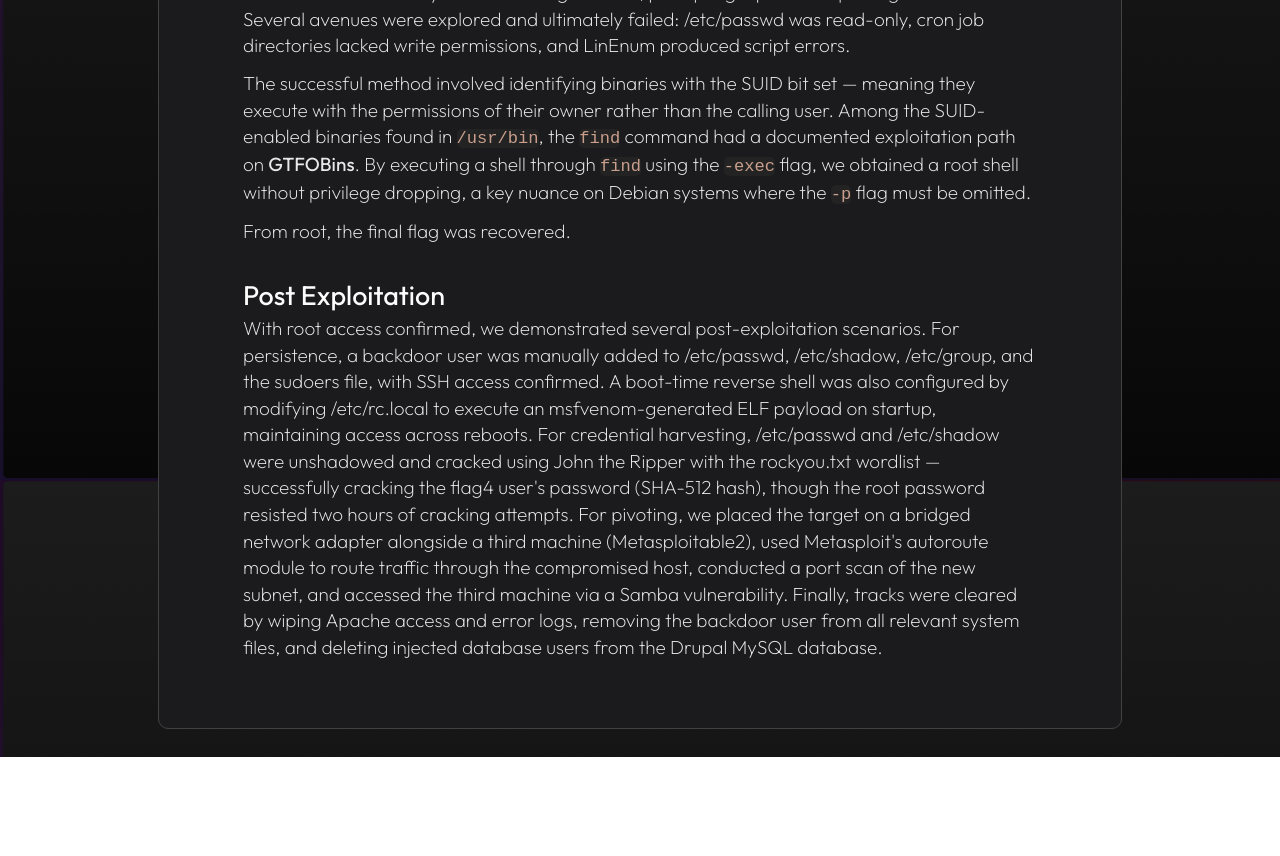
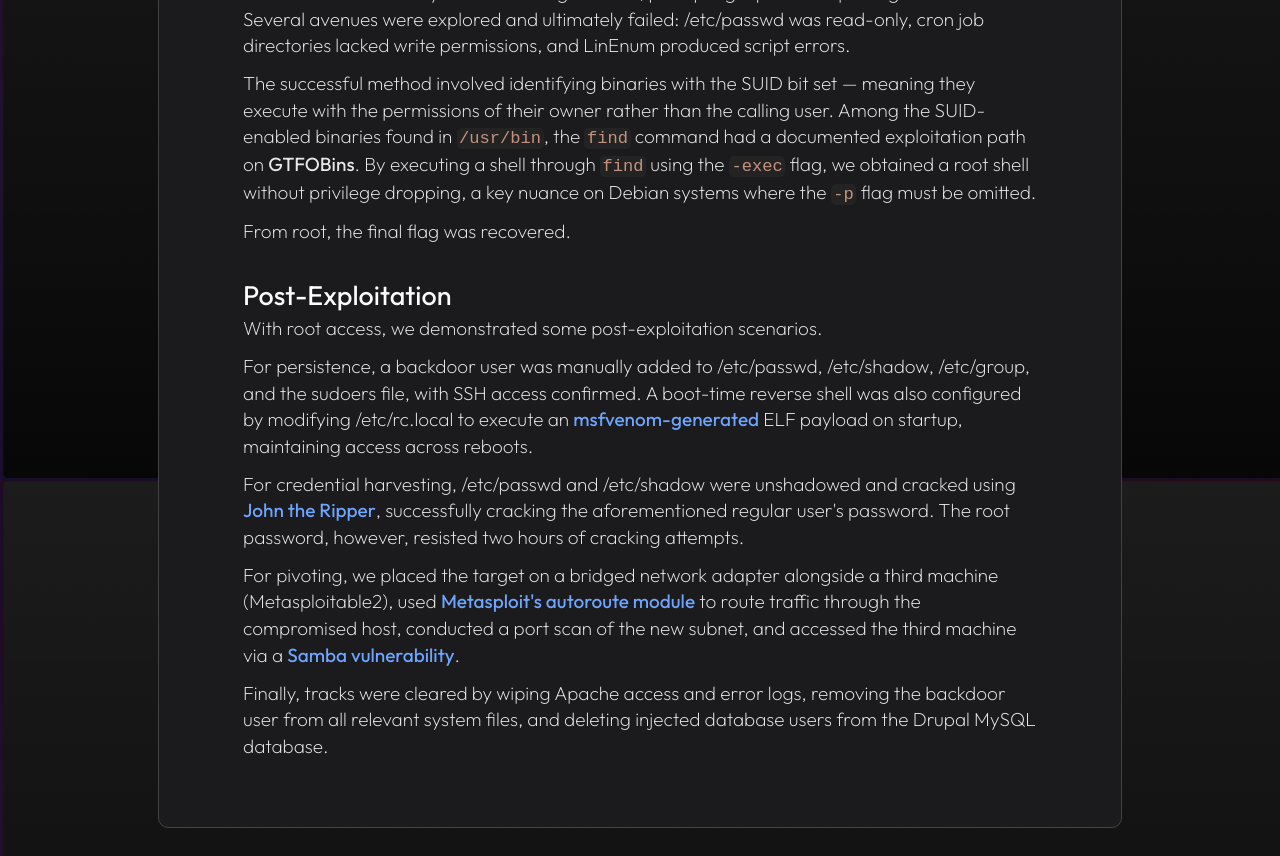
Before and after one commit to hedi3489/my-portfolio, a React (Vite) app: page /projects/black-box-penetration in a window 1280 px wide. Shown: the part 1940-2796 px from the top of the page. Before the commit the page ends 2697 px from the top, so only its background shows below. Built offline with nearby package versions, Linux system fonts and the light colour scheme.

Commit message:
updated post exp

```diff
--- a/src/pages/BlackBoxPenProject.jsx
+++ b/src/pages/BlackBoxPenProject.jsx
@@ -60,8 +60,17 @@ function BlackBoxPenPage() {
                         <>Shell access was initially limited to a regular user, prompting a pursuit of privilege escalation. Several avenues were explored and ultimately failed: /etc/passwd was read-only, cron job directories lacked write permissions, and LinEnum produced script errors.</>,
                         <>The successful method involved identifying binaries with the SUID bit set — meaning they execute with the permissions of their owner rather than the calling user. Among the SUID-enabled binaries found in <code>/usr/bin</code>, the <code>find</code> command had a documented exploitation path on <b>GTFOBins</b>. By executing a shell through <code>find</code> using the <code>-exec</code> flag, we obtained a root shell without privilege dropping, a key nuance on Debian systems where the <code>-p</code> flag must be omitted.</>, <>From root, the final flag was recovered.</>]} />
 
-                    <TextSection className="text-section" title="Post Exploitation" paragraphs={[
-                        <>With root access confirmed, we demonstrated several post-exploitation scenarios. For persistence, a backdoor user was manually added to /etc/passwd, /etc/shadow, /etc/group, and the sudoers file, with SSH access confirmed. A boot-time reverse shell was also configured by modifying /etc/rc.local to execute an msfvenom-generated ELF payload on startup, maintaining access across reboots. For credential harvesting, /etc/passwd and /etc/shadow were unshadowed and cracked using John the Ripper with the rockyou.txt wordlist — successfully cracking the flag4 user's password (SHA-512 hash), though the root password resisted two hours of cracking attempts. For pivoting, we placed the target on a bridged network adapter alongside a third machine (Metasploitable2), used Metasploit's autoroute module to route traffic through the compromised host, conducted a port scan of the new subnet, and accessed the third machine via a Samba vulnerability. Finally, tracks were cleared by wiping Apache access and error logs, removing the backdoor user from all relevant system files, and deleting injected database users from the Drupal MySQL database.</>]} />
+                    <TextSection className="text-section" title="Post-Exploitation" paragraphs={[
+                        <>With root access, we demonstrated some post-exploitation scenarios.</>,
+
+                        <>For persistence, a backdoor user was manually added to /etc/passwd, /etc/shadow, /etc/group, and the sudoers file, with SSH access confirmed. A boot-time reverse shell was also configured by modifying /etc/rc.local to execute an <b className='accented'>msfvenom-generated</b> ELF payload on startup, maintaining access across reboots.</>,
+
+                        <>For credential harvesting, /etc/passwd and /etc/shadow were unshadowed and cracked using <b className='accented'>John the Ripper</b>, successfully cracking the aforementioned regular user's password. The root password, however, resisted two hours of cracking attempts.</>,
+
+                        <>For pivoting, we placed the target on a bridged network adapter alongside a third machine (Metasploitable2), used <b className='accented'>Metasploit's autoroute module</b>  to route traffic through the compromised host, conducted a port scan of the new subnet, and accessed the third machine via a <b className='accented'>Samba vulnerability</b>.</>,
+
+                        <>Finally, tracks were cleared by wiping Apache access and error logs, removing the backdoor user from all relevant system files, and deleting injected database users from the Drupal MySQL database.</>
+                    ]} />
                 </div>
             </div>
         </div>
--- a/src/styles/Typography.css
+++ b/src/styles/Typography.css
@@ -131,12 +131,13 @@ h1, h2, h3, h4, h5, p, ul {
 
 
 .project-page-container .prose code {
+  /* font-family: 'Fira code'; */
+  /*font-weight: 300; */
+  padding: 0.05em 0.15em;
   font-size: 0.9em;
-  /* padding: 0 0.2em; */
-  /* border: px solid rgb(201, 158, 140); */
+  color: rgb(196, 147, 127);
+  background-color: #232323;
   border-radius: 5px;
-  background-color: #232323;
-  color: rgb(201, 158, 140);
 }
 
 .project-page-container .prose p,
```
